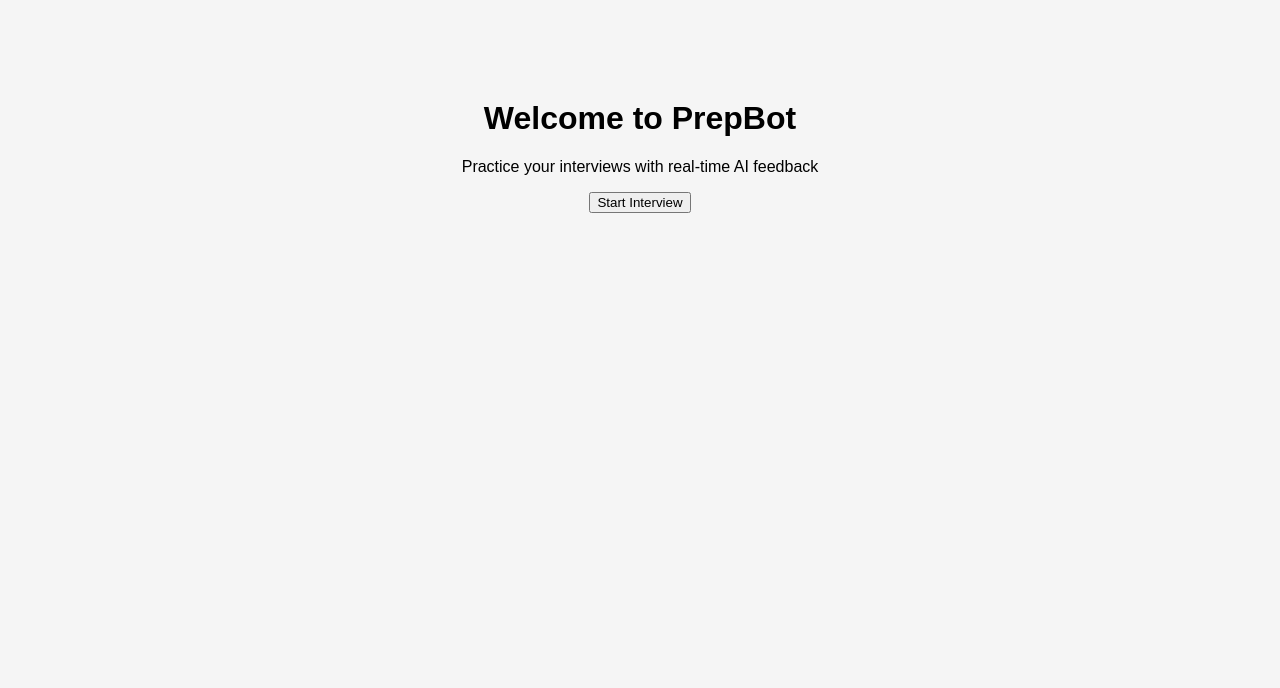
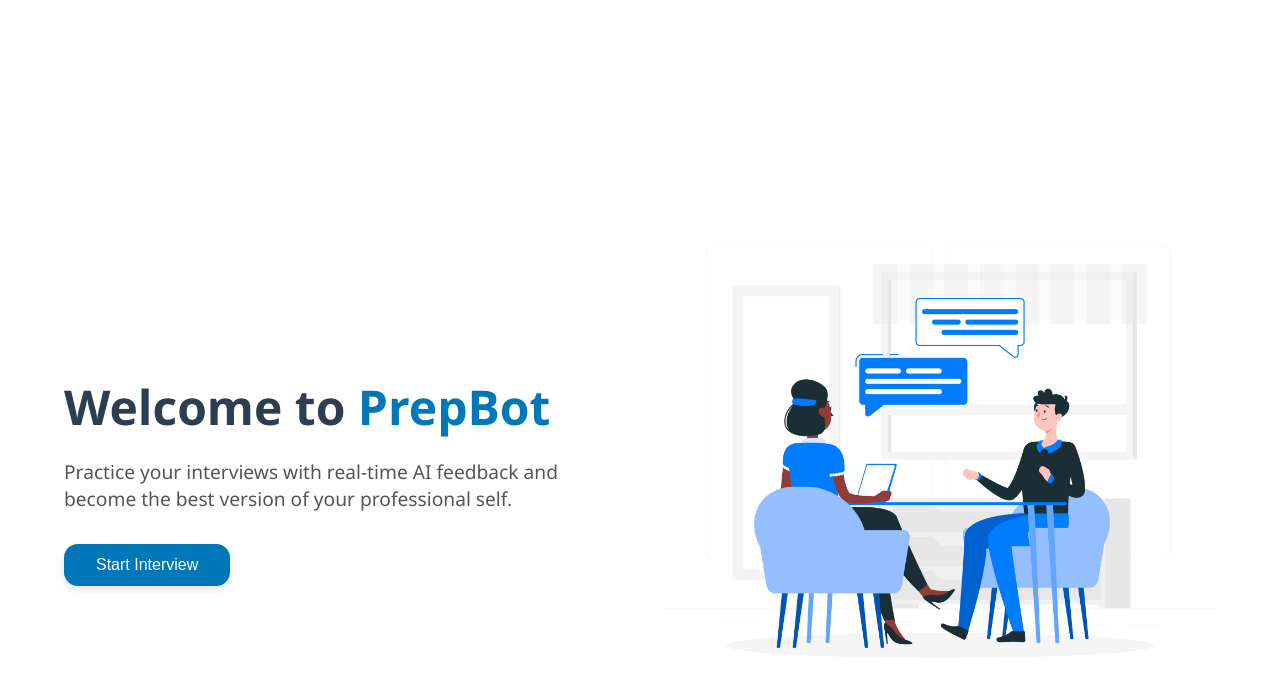
Before and after one commit to vanshikagarg-lab/PrepBot, a React (Vite) app in the folder client/: page / in a window 1280 px wide. Shown: the top 688 px of the page. Built offline with nearby package versions, Linux system fonts and the light colour scheme.

Commit message:
added initial ui layout

```diff
--- a/client/src/pages/Home.tsx
+++ b/client/src/pages/Home.tsx
@@ -4,10 +4,53 @@ const Home = () => {
   const navigate = useNavigate();
 
   return (
-    <div className="home-container" style={{ textAlign: 'center', marginTop: '100px' }}>
-      <h1>Welcome to PrepBot</h1>
-      <p>Practice your interviews with real-time AI feedback</p>
-      <button onClick={() => navigate('/interview')}>Start Interview</button>
+    <div
+      style={{
+        display: 'flex',
+        alignItems: 'center',
+        justifyContent: 'space-between',
+        padding: '4rem',
+        height: '100vh',
+        background: 'white',
+        fontFamily: "'Segoe UI', sans-serif",
+      }}
+    >
+      {/* Left Side Content */}
+      <div style={{ flex: 1, paddingRight: '3rem' }}>
+        <h1 style={{ fontSize: '3rem', color: '#2c3e50', marginBottom: '1rem' }}>
+          Welcome to <span style={{ color: '#0077b6' }}>PrepBot</span>
+        </h1>
+        <p style={{ fontSize: '1.2rem', color: '#555', marginBottom: '2rem' }}>
+          Practice your interviews with real-time AI feedback and become the best version of your professional self.
+        </p>
+        <button
+          onClick={() => navigate('/interview')}
+          style={{
+            padding: '0.75rem 2rem',
+            fontSize: '1rem',
+            backgroundColor: '#0077b6',
+            color: '#fff',
+            border: 'none',
+            borderRadius: '14px',
+            cursor: 'pointer',
+            boxShadow: '0 4px 8px rgba(0, 0, 0, 0.1)',
+            transition: 'background-color 0.3s ease',
+          }}
+          onMouseEnter={(e) => (e.currentTarget.style.backgroundColor = '#023e8a')}
+          onMouseLeave={(e) => (e.currentTarget.style.backgroundColor = '#0077b6')}
+        >
+          Start Interview
+        </button>
+      </div>
+
+      {/* Right Side Image */}
+      <div style={{ flex: 1, textAlign: 'center' }}>
+        <img
+          src="../src/img/3661727.jpg"
+          alt="Interview illustration"
+          style={{ maxWidth: '100%', height: 'auto', borderRadius: '1rem' }}
+        />
+      </div>
     </div>
   );
 };
```
Also changed, not shown: client/src/img/3661727.jpg (added).
